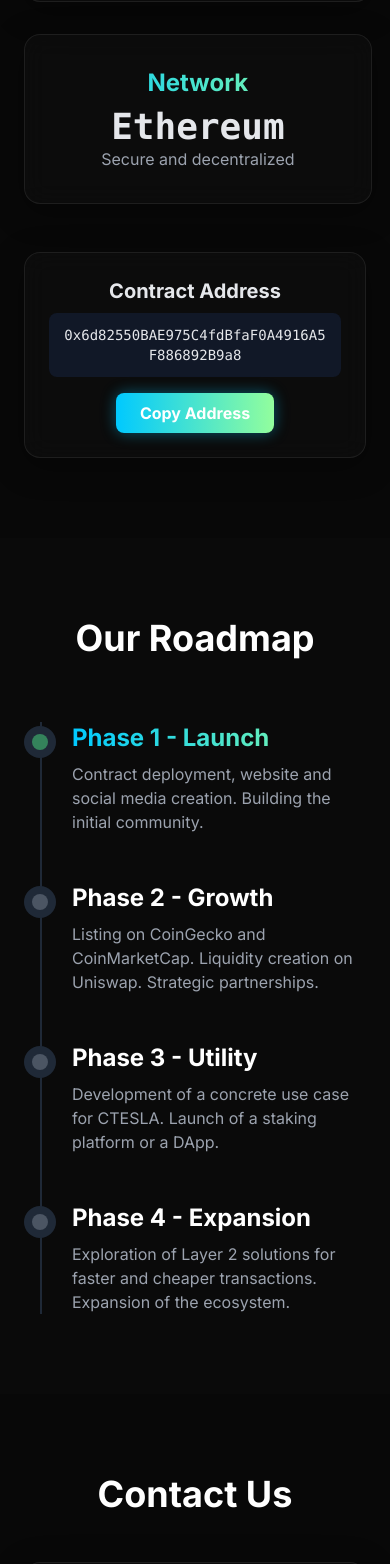
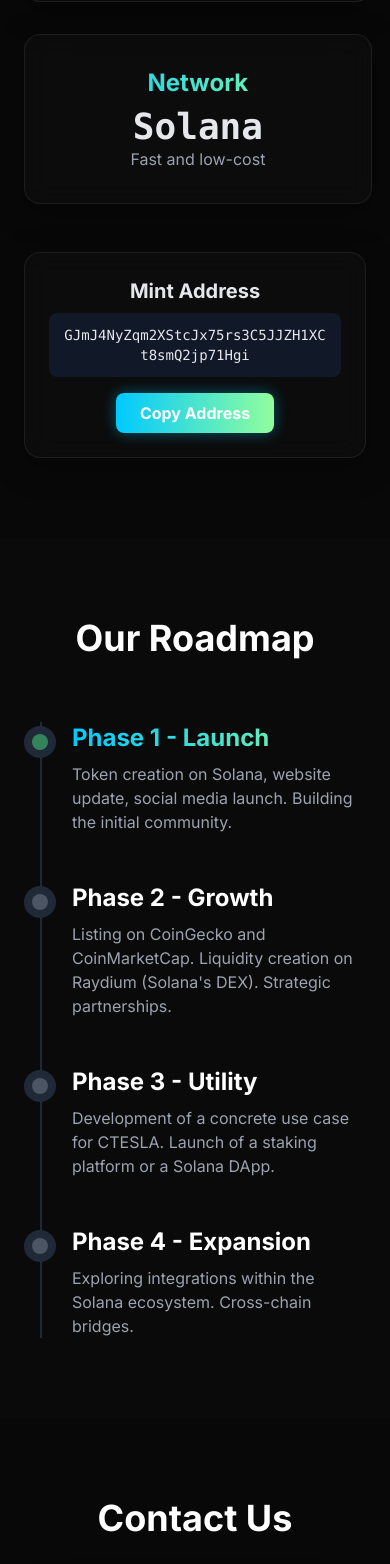
Before and after one commit to lebulding/lebulding, a plain HTML site: page index.html in a window 390 px wide. Shown: the part 2105-3669 px from the top of the page. Drawn offline with nearby package versions, Linux system fonts and the light colour scheme.

Commit message:
sol index.html

```diff
--- a/index.html
+++ b/index.html
@@ -4,20 +4,19 @@
     <meta charset="UTF-8">
     <meta name="viewport" content="width=device-width, initial-scale=1.0">
     <title>CoinTesla (CTESLA) - The Electric Revolution of Crypto</title>
-    <!-- L'icône du site (Favicon) est maintenant ajoutée -->
     <link rel="icon" type="image/jpeg" href="https://raw.githubusercontent.com/lebulding/lebulding/main/Logo%20CoinTesla.JPEG.jpg">
     <script src="https://cdn.tailwindcss.com"></script>
     <link href="https://fonts.googleapis.com/css2?family=Inter:wght@400;600;700;900&display=swap" rel="stylesheet">
     <style>
         body {
             font-family: 'Inter', sans-serif;
-            background-color: #0A0A0A; /* Un fond noir profond pour un look premium */
+            background-color: #0A0A0A;
             color: #E0E0E0;
             -webkit-font-smoothing: antialiased;
             -moz-osx-font-smoothing: grayscale;
         }
         .glass-card {
-            background: rgba(16, 16, 16, 0.5); /* Cartes plus sombres */
+            background: rgba(16, 16, 16, 0.5);
             backdrop-filter: blur(12px);
             -webkit-backdrop-filter: blur(12px);
             border: 1px solid rgba(255, 255, 255, 0.08);
@@ -37,7 +36,6 @@
             transform: translateY(-2px);
             box-shadow: 0 0 25px rgba(0, 201, 255, 0.7);
         }
-        /* Animation pour l'apparition au défilement */
         .fade-in-section {
             opacity: 0;
             transform: translateY(20px);
@@ -47,7 +45,6 @@
             opacity: 1;
             transform: translateY(0);
         }
-        /* Toast de notification personnalisé */
         #toast {
             position: fixed;
             bottom: 20px;
@@ -70,7 +67,6 @@
 </head>
 <body class="text-gray-200">
 
-    <!-- =========== Header / Navigation =========== -->
     <header class="sticky top-0 z-50 glass-card">
         <nav class="container mx-auto px-6 py-3 flex justify-between items-center">
             <a href="#" class="flex items-center space-x-3">
@@ -90,7 +86,6 @@
                 <svg class="w-6 h-6" fill="none" stroke="currentColor" viewBox="0 0 24 24" xmlns="http://www.w3.org/2000/svg"><path stroke-linecap="round" stroke-linejoin="round" stroke-width="2" d="M4 6h16M4 12h16m-7 6h7"></path></svg>
             </button>
         </nav>
-        <!-- Mobile Menu -->
         <div id="mobile-menu" class="hidden md:hidden px-6 pt-2 pb-4 glass-card border-t border-gray-800">
             <a href="#about" class="block py-2 text-center hover:bg-gray-700 rounded">About</a>
             <a href="#tokenomics" class="block py-2 text-center hover:bg-gray-700 rounded">Tokenomics</a>
@@ -100,7 +95,6 @@
         </div>
     </header>
 
-    <!-- =========== Hero Section =========== -->
     <main class="container mx-auto px-6 pt-24 pb-16 text-center">
         <h1 class="text-5xl md:text-7xl font-extrabold text-white leading-tight mb-4">
             CoinTesla: The Energy of the Future,
@@ -115,7 +109,6 @@
         </div>
     </main>
 
-    <!-- =========== About Section (id="about") =========== -->
     <section id="about" class="py-20 fade-in-section">
         <div class="container mx-auto px-6">
             <div class="max-w-4xl mx-auto glass-card p-8 md:p-12 rounded-2xl">
@@ -129,7 +122,6 @@
         </div>
     </section>
 
-    <!-- =========== Tokenomics Section (id="tokenomics") =========== -->
     <section id="tokenomics" class="py-20 bg-black bg-opacity-20 fade-in-section">
         <div class="container mx-auto px-6">
             <h2 class="text-4xl font-bold text-center mb-12 text-white">Tokenomics</h2>
@@ -146,63 +138,57 @@
                 </div>
                 <div class="glass-card p-8 rounded-2xl">
                     <h3 class="text-2xl font-bold hero-gradient-text mb-2">Network</h3>
-                    <p class="text-4xl font-mono font-bold">Ethereum</p>
-                    <p class="text-gray-400">Secure and decentralized</p>
+                    <p class="text-4xl font-mono font-bold">Solana</p>
+                    <p class="text-gray-400">Fast and low-cost</p>
                 </div>
             </div>
             <div class="text-center mt-12 glass-card p-6 rounded-2xl max-w-4xl mx-auto">
-                   <h3 class="text-xl font-bold mb-2">Contract Address</h3>
-                   <p id="contractAddress" class="text-sm md:text-base font-mono bg-gray-900 p-3 rounded-lg break-all">0x6d82550BAE975C4fdBfaF0A4916A5F886892B9a8</p>
+                   <h3 class="text-xl font-bold mb-2">Mint Address</h3>
+                   <!-- L'ADRESSE SOLANA EST MAINTENANT INTÉGRÉE -->
+                   <p id="contractAddress" class="text-sm md:text-base font-mono bg-gray-900 p-3 rounded-lg break-all">GJmJ4NyZqm2XStcJx75rs3C5JJZH1XCt8smQ2jp71Hgi</p>
                    <button id="copyButton" class="mt-4 btn-primary text-white font-bold py-2 px-6 rounded-lg">Copy Address</button>
             </div>
         </div>
     </section>
 
-    <!-- =========== Roadmap Section (id="roadmap") =========== -->
     <section id="roadmap" class="py-20 fade-in-section">
         <div class="container mx-auto px-6">
             <h2 class="text-4xl font-bold text-center mb-16 text-white">Our Roadmap</h2>
             <div class="max-w-3xl mx-auto space-y-12 relative">
-                <!-- Vertical Line -->
                 <div class="absolute left-4 top-0 h-full w-0.5 bg-gray-800"></div>
 
-                <!-- Step 1 -->
                 <div class="pl-12 relative">
                     <div class="absolute left-0 top-1 w-8 h-8 bg-gray-800 rounded-full flex items-center justify-center">
                         <div class="w-4 h-4 bg-green-400 rounded-full animate-pulse"></div>
                     </div>
                     <h3 class="text-2xl font-bold hero-gradient-text">Phase 1 - Launch</h3>
-                    <p class="text-gray-400 mt-2">Contract deployment, website and social media creation. Building the initial community.</p>
+                    <p class="text-gray-400 mt-2">Token creation on Solana, website update, social media launch. Building the initial community.</p>
                 </div>
-                <!-- Step 2 -->
                 <div class="pl-12 relative">
                     <div class="absolute left-0 top-1 w-8 h-8 bg-gray-800 rounded-full flex items-center justify-center">
                          <div class="w-4 h-4 bg-gray-600 rounded-full"></div>
                     </div>
                     <h3 class="text-2xl font-bold text-white">Phase 2 - Growth</h3>
-                    <p class="text-gray-400 mt-2">Listing on CoinGecko and CoinMarketCap. Liquidity creation on Uniswap. Strategic partnerships.</p>
+                    <p class="text-gray-400 mt-2">Listing on CoinGecko and CoinMarketCap. Liquidity creation on Raydium (Solana's DEX). Strategic partnerships.</p>
                 </div>
-                <!-- Step 3 -->
                 <div class="pl-12 relative">
                     <div class="absolute left-0 top-1 w-8 h-8 bg-gray-800 rounded-full flex items-center justify-center">
                          <div class="w-4 h-4 bg-gray-600 rounded-full"></div>
                     </div>
                     <h3 class="text-2xl font-bold text-white">Phase 3 - Utility</h3>
-                    <p class="text-gray-400 mt-2">Development of a concrete use case for CTESLA. Launch of a staking platform or a DApp.</p>
+                    <p class="text-gray-400 mt-2">Development of a concrete use case for CTESLA. Launch of a staking platform or a Solana DApp.</p>
                 </div>
-                 <!-- Step 4 -->
-                <div class="pl-12 relative">
+                 <div class="pl-12 relative">
                      <div class="absolute left-0 top-1 w-8 h-8 bg-gray-800 rounded-full flex items-center justify-center">
                          <div class="w-4 h-4 bg-gray-600 rounded-full"></div>
                     </div>
                     <h3 class="text-2xl font-bold text-white">Phase 4 - Expansion</h3>
-                    <p class="text-gray-400 mt-2">Exploration of Layer 2 solutions for faster and cheaper transactions. Expansion of the ecosystem.</p>
+                    <p class="text-gray-400 mt-2">Exploring integrations within the Solana ecosystem. Cross-chain bridges.</p>
                 </div>
             </div>
         </div>
     </section>
 
-    <!-- =========== Contact Section (id="contact") =========== -->
     <section id="contact" class="py-20 bg-black bg-opacity-20 fade-in-section">
         <div class="container mx-auto px-6">
             <h2 class="text-4xl font-bold text-center mb-12 text-white">Contact Us</h2>
@@ -210,8 +196,6 @@
                 <p class="text-center text-gray-400 mb-8">
                     Have a question or want to get involved? Send us a message!
                 </p>
-                <!-- FORMULAIRE MIS À JOUR POUR FORMSUBMIT (GRATUIT) -->
-                <!-- L'EMAIL A ÉTÉ MIS À JOUR -->
                 <form action="https://formsubmit.co/official.cointesla@gmail.com" method="POST">
                     <div class="mb-4">
                         <label for="name" class="block text-gray-300 text-sm font-bold mb-2">Your Name</label>
@@ -233,33 +217,24 @@
         </div>
     </section>
 
-    <!-- =========== Footer =========== -->
     <footer class="bg-black bg-opacity-30 py-12">
         <div class="container mx-auto px-6 text-center">
             <p class="text-2xl font-bold text-white mb-4">Join the CoinTesla Revolution</p>
             <div class="flex justify-center space-x-6 mb-6">
-                <!-- LINKS HAVE BEEN UPDATED -->
-                <!-- X (Twitter) Icon -->
                 <a href="https://x.com/Cointesla1" target="_blank" title="X (Twitter)" class="text-gray-400 hover:text-white transition transform hover:scale-110"><svg class="w-6 h-6" fill="currentColor" viewBox="0 0 24 24" aria-hidden="true"><path d="M18.901 1.153h3.68l-8.04 9.19L24 22.846h-7.406l-5.8-7.584-6.638 7.584H.474l8.6-9.83L0 1.154h7.594l5.243 6.931L18.901 1.153zm-1.8 19.499h2.946L6.856 2.59h-3.13l13.375 18.062z"></path></svg></a>
-                <!-- Telegram Icon -->
                 <a href="https://t.me/Cointesla1" target="_blank" title="Telegram" class="text-gray-400 hover:text-white transition transform hover:scale-110"><svg class="w-6 h-6" fill="currentColor" viewBox="0 0 24 24" aria-hidden="true"><path d="M9.78 18.65l.28-4.23 7.68-6.92c.34-.31-.07-.46-.52-.19L7.74 13.3 3.62 12.1c-.88-.25-.89-1.37.2-1.61L21.2 4.14c.75-.25 1.41.25 1.15 1.3l-3.21 15.3c-.27 1.25-1.16 1.54-2.09.93L12 19.18l-1.93 1.83c-.33.31-.61.45-.99.04z"/></svg></a>
-                <!-- Discord Icon -->
                 <a href="https://discord.gg/xeQeN3bZ" target="_blank" title="Discord" class="text-gray-400 hover:text-white transition transform hover:scale-110"><svg class="w-6 h-6" fill="currentColor" viewBox="0 0 24 24" aria-hidden="true"><path d="M20.317 4.369a19.791 19.791 0 0 0-4.885-1.515.074.074 0 0 0-.079.037c-.21.369-.444.739-.667 1.11a18.18 18.18 0 0 0-5.32 0c-.222-.371-.456-.741-.667-1.11a.074.074 0 0 0-.079-.037A19.736 19.736 0 0 0 3.683 4.37a.074.074 0 0 0-.037.079C3.759 6.566 3.66 9.758 4.505 12.184a.074.074 0 0 0 .046.065c1.785.603 3.515.96 5.21 1.091a.074.074 0 0 0 .079-.046c.444-.555.833-1.139 1.178-1.744a.074.074 0 0 0-.046-.11c-.412-.14-.813-.28-1.204-.411a.074.074 0 0 0-.088.026c-.13.149-.249.31-.357.48a.074.074 0 0 0 .012.11c.96.444 1.954.813 2.977.813s2.018-.37 2.977-.813a.074.074 0 0 0 .012-.11c-.108-.17-.227-.331-.357-.48a.074.074 0 0 0-.088-.026c-.39-.131-.792-.271-1.204-.411a.074.074 0 0 0-.046.11c.345.605.734 1.189 1.178 1.744a.074.074 0 0 0 .079.046c1.695-.131 3.425-.488 5.21-1.091a.074.074 0 0 0 .046-.065c.845-2.426.746-5.618.86-7.736a.074.074 0 0 0-.037-.079zM8.02 15.33c-1.183 0-2.14-1.01-2.14-2.25s.957-2.25 2.14-2.25c1.183 0 2.14 1.01 2.14 2.25s-.956 2.25-2.14 2.25zm7.96 0c-1.183 0-2.14-1.01-2.14-2.25s.957-2.25 2.14-2.25c1.183 0 2.14 1.01 2.14 2.25s-.956 2.25-2.14 2.25z"/></svg></a>
-                <!-- Etherscan Icon -->
-                <a href="https://etherscan.io/token/0x6d82550BAE975C4fdBfaF0A4916A5F886892B9a8" target="_blank" title="Etherscan" class="text-gray-400 hover:text-white transition transform hover:scale-110"><svg class="w-6 h-6" fill="currentColor" viewBox="0 0 24 24" aria-hidden="true"><path d="M12 0c-6.627 0-12 5.373-12 12s5.373 12 12 12 12-5.373 12-12S18.627 0 12 0zm0 22.313c-5.703 0-10.313-4.61-10.313-10.313S6.297 1.687 12 1.687s10.313 4.61 10.313 10.313-4.61 10.313-10.313 10.313z"/><path d="M12 5.438l-4.219 7.375 4.219 2.531 4.219-2.531L12 5.438zm0 8.812l-4.219-2.531 4.219 5.812 4.219-5.812-4.219 2.531z"/></svg></a>
+                <!-- Solscan Icon (Solana's Etherscan) -->
+                <a href="https://solscan.io/token/GJmJ4NyZqm2XStcJx75rs3C5JJZH1XCt8smQ2jp71Hgi" target="_blank" title="Solscan" class="text-gray-400 hover:text-white transition transform hover:scale-110"><svg class="w-6 h-6" fill="currentColor" viewBox="0 0 24 24" aria-hidden="true"><path fill-rule="evenodd" d="M12 2C6.477 2 2 6.477 2 12s4.477 10 10 10 10-4.477 10-10S17.523 2 12 2zM9.5 15.5a1 1 0 1 0 0-2 1 1 0 0 0 0 2zm5 0a1 1 0 1 0 0-2 1 1 0 0 0 0 2zM9 10.5a.5.5 0 0 1 .5-.5h5a.5.5 0 0 1 0 1h-5a.5.5 0 0 1-.5-.5z" clip-rule="evenodd" /></svg></a>
             </div>
             <p class="text-gray-500">&copy; 2025 CoinTesla. All rights reserved.</p>
         </div>
     </footer>
 
-    <!-- Toast de notification pour la copie -->
     <div id="toast">Address copied!</div>
 
     <script>
-        // CORRECTION : J'enveloppe tout le script dans un écouteur d'événement pour m'assurer que la page est chargée.
         document.addEventListener('DOMContentLoaded', () => {
-
-            // Script pour le menu mobile
             const mobileMenuButton = document.getElementById('mobile-menu-button');
             const mobileMenu = document.getElementById('mobile-menu');
             if (mobileMenuButton && mobileMenu) {
@@ -267,19 +242,15 @@
                     mobileMenu.classList.toggle('hidden');
                 });
             }
-
-            // Script pour la notification de copie
             const toast = document.getElementById('toast');
             function showToast() {
                 if(toast) {
                     toast.classList.add('show');
                     setTimeout(() => {
                         toast.classList.remove('show');
-                    }, 2000); // Le toast disparaît après 2 secondes
+                    }, 2000);
                 }
             }
-
-            // Script pour copier l'adresse du contrat
             const copyButton = document.getElementById('copyButton');
             if(copyButton) {
                 copyButton.addEventListener('click', () => {
@@ -289,7 +260,6 @@
                             console.error('Error copying to clipboard: ', err);
                         });
                     } else {
-                        // Fallback pour les anciens navigateurs
                         const textArea = document.createElement('textarea');
                         textArea.value = contractAddress;
                         document.body.appendChild(textArea);
@@ -305,8 +275,6 @@
                     }
                 });
             }
-
-            // Script pour les animations au défilement
             const sections = document.querySelectorAll('.fade-in-section');
             if ("IntersectionObserver" in window) {
                 const observer = new IntersectionObserver((entries) => {
```
